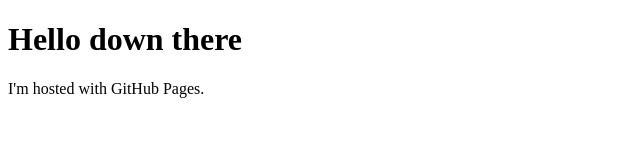
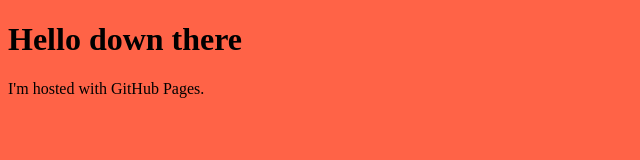
Before and after one commit to CadeWMarsh/CadeWMarsh.github.io, a plain HTML site: page index.html in a window 1280 px wide. Shown: the whole page, without its empty margins (0-640 px from the left). Drawn offline with Linux system fonts and the light colour scheme.

Commit message:
Update index.html

```diff
--- a/index.html
+++ b/index.html
@@ -1,6 +1,6 @@
 <!DOCTYPE html>
 <html>
-<body>
+<body style="background-color:tomato">
 <h1>Hello down there</h1>
 <p>I'm hosted with GitHub Pages.</p>
 </body>
```
